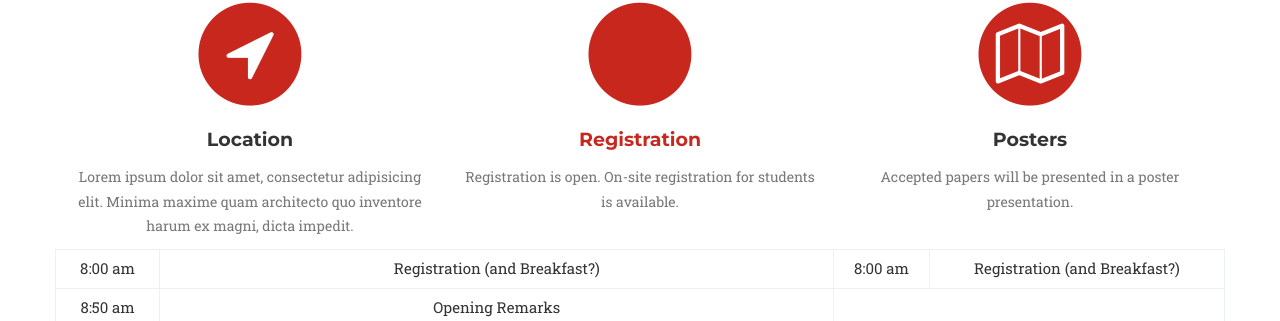
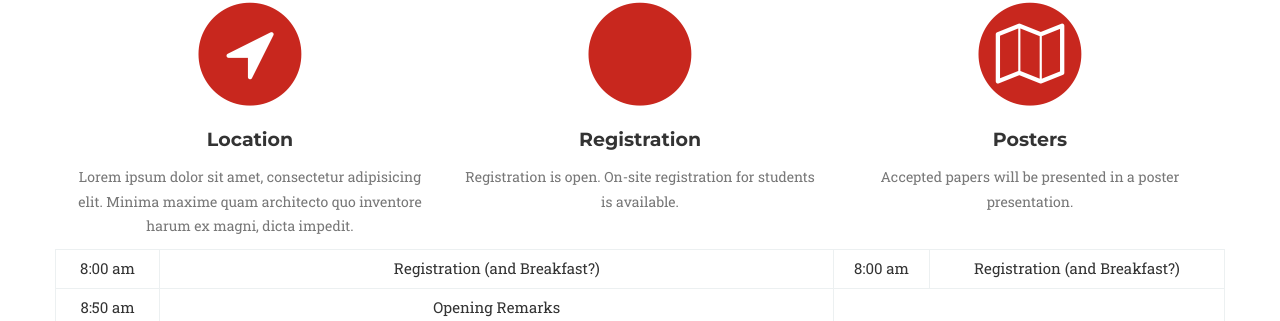
Before and after one commit to Cornell-Tech-AIRLab/cornell2025.nerc.io, a Jekyll site: the page built from index.html, in a window 1280 px wide and 900 px high, scrolled down 1029 px. Shown: the part 129-450 px from the top of the window. Built offline with Jekyll 4.4.1, drawn with Linux system fonts in a browser that asks for light colours; some web fonts are replaced.

Commit message:
removing reg link

```diff
--- a/_includes/registration.html
+++ b/_includes/registration.html
@@ -25,10 +25,10 @@
         <span class="fa-stack fa-4x">
           <i class="fa fa-circle fa-stack-2x text-primary"></i>
           <!-- <i class="fa fa-id-card-o fa-stack-1x fa-inverse"></i> -->
-          <!-- <i class="fa fa-laptop fa-stack-1x fa-inverse"></i> style="color:black;" -->
+          <!-- <i class="fa fa-laptop fa-stack-1x fa-inverse"></i> style="color:black;" / <a href="https://events.ces.scl.cornell.edu/NERC">-->
           <i class="fa fa-user-o fa-stack-1x fa-inverse"></i>
         </span>
-        <h4 class="registration-heading"><a href="https://events.ces.scl.cornell.edu/NERC">Registration</a></h4>
+        <h4 class="registration-heading">Registration</h4>
         <p class="text-muted">Registration is open. On-site registration for students is available.</p>
       </div>
       <div class="col-md-4">
```
